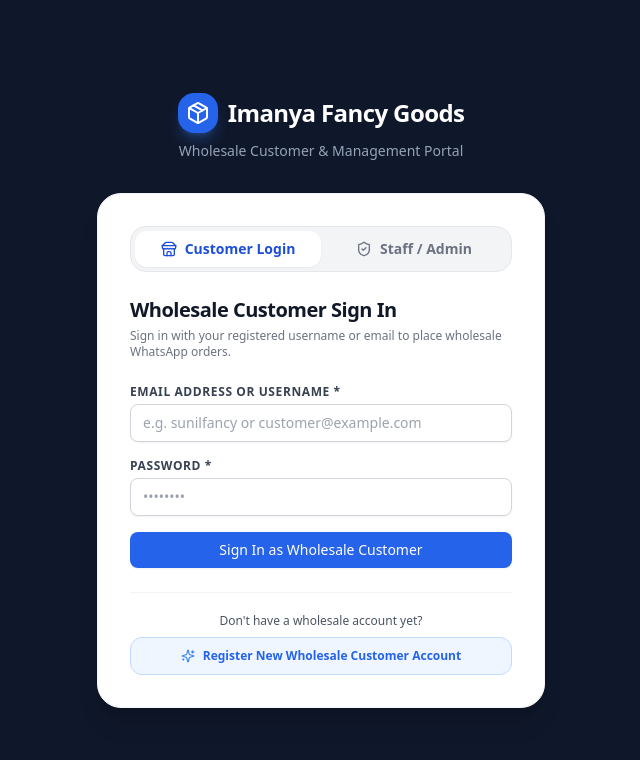
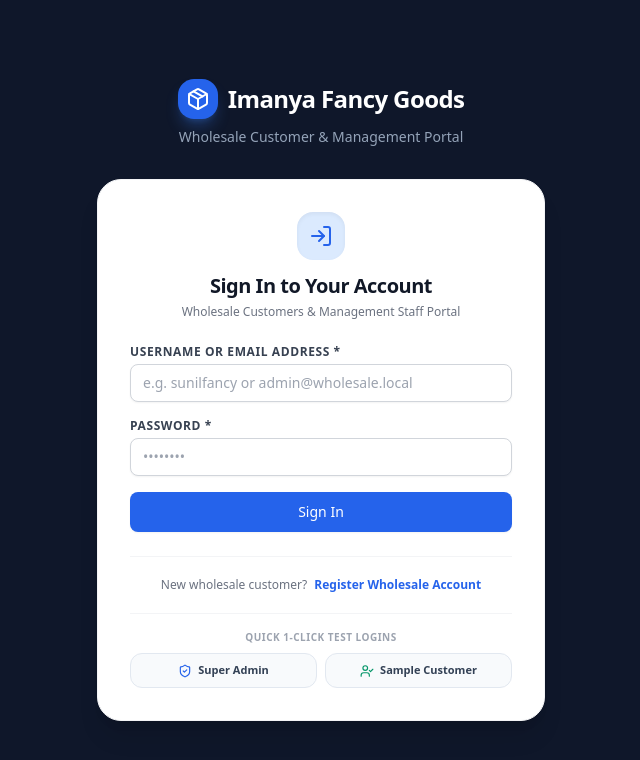
Before and after one commit to heshankanishka831-cmd/Imanya-fancy-goods, a React (Vite) app in the folder frontend/: page /login in a window 1280 px wide. Shown: the top 760 px of the page, without its empty margins (319-959 px from the left). Built offline with nearby package versions, Linux system fonts and the light colour scheme; no server answers.

Commit message:
feat: unified single login form with role redirect, RBAC staff creation, and seeded fancy goods catalog

```diff
--- a/frontend/src/components/shared/Navbar.tsx
+++ b/frontend/src/components/shared/Navbar.tsx
@@ -93,32 +93,20 @@ export const Navbar: React.FC = () => {
             )
           ) : (
             <div className="flex items-center gap-2">
-              {/* Customer Sign In */}
               <Link
-                to="/login?tab=customer"
+                to="/login"
                 className="flex items-center gap-1.5 px-3 py-1.5 rounded-xl text-xs sm:text-sm font-medium text-gray-700 hover:bg-gray-100 transition-colors border border-gray-200"
               >
                 <LogIn className="h-4 w-4 text-blue-600" />
-                <span>Customer Sign In</span>
+                <span>Sign In</span>
               </Link>
 
-              {/* Customer Register (Always Visible) */}
               <Link
                 to="/register"
                 className="flex items-center gap-1.5 px-3.5 py-1.5 rounded-xl text-xs sm:text-sm font-semibold bg-blue-600 text-white hover:bg-blue-700 shadow-xs transition-colors"
               >
                 <UserPlus className="h-4 w-4" />
                 <span>Register</span>
-              </Link>
-
-              {/* Staff / Admin Portal Link */}
-              <Link
-                to="/login?tab=admin"
-                className="hidden md:flex items-center gap-1 px-2.5 py-1.5 rounded-xl text-xs font-medium text-gray-500 hover:text-gray-800 hover:bg-gray-100 transition-colors"
-                title="Staff & Super Admin Login"
-              >
-                <ShieldCheck className="h-3.5 w-3.5 text-gray-400" />
-                <span>Staff</span>
               </Link>
             </div>
           )}
--- a/frontend/src/features/auth/LoginPage.tsx
+++ b/frontend/src/features/auth/LoginPage.tsx
@@ -1,44 +1,18 @@
-import React, { useState, useEffect } from 'react';
-import { Link, useNavigate, useSearchParams } from 'react-router-dom';
+import React, { useState } from 'react';
+import { Link, useNavigate } from 'react-router-dom';
 import { useAuth } from './AuthContext';
 import { Input } from '../../components/ui/Input';
 import { Button } from '../../components/ui/Button';
-import { AlertCircle, Store, ShieldCheck, KeyRound, Sparkles } from 'lucide-react';
+import { AlertCircle, LogIn, KeyRound, UserCheck, ShieldCheck } from 'lucide-react';
 
 export const LoginPage: React.FC = () => {
   const { login } = useAuth();
   const navigate = useNavigate();
-  const [searchParams, setSearchParams] = useSearchParams();
-
-  // Tab: 'customer' | 'admin'
-  const initialTab = searchParams.get('tab') === 'admin' ? 'admin' : 'customer';
-  const [activeTab, setActiveTab] = useState<'customer' | 'admin'>(initialTab);
 
   const [identifier, setIdentifier] = useState('');
   const [password, setPassword] = useState('');
   const [isLoading, setIsLoading] = useState(false);
   const [error, setError] = useState<string | null>(null);
-
-  useEffect(() => {
-    const tabParam = searchParams.get('tab');
-    if (tabParam === 'admin' || tabParam === 'customer') {
-      setActiveTab(tabParam);
-    }
-  }, [searchParams]);
-
-  const switchTab = (tab: 'customer' | 'admin') => {
-    setActiveTab(tab);
-    setSearchParams({ tab });
-    setError(null);
-    setIdentifier('');
-    setPassword('');
-  };
-
-  const handleFillAdmin = () => {
-    setIdentifier('admin@wholesale.local');
-    setPassword('Admin@123456');
-    setError(null);
-  };
 
   const handleSubmit = async (e: React.FormEvent) => {
     e.preventDefault();
@@ -47,6 +21,8 @@ export const LoginPage: React.FC = () => {
 
     try {
       const loggedUser = await login(identifier.trim(), password);
+      // Automatic role-based routing:
+      // Customers go to the Wholesale Storefront; Staff and Super Admins go to the Management Dashboard
       if (loggedUser.role_name === 'Customer') {
         navigate('/');
       } else {
@@ -55,53 +31,34 @@ export const LoginPage: React.FC = () => {
     } catch (err: any) {
       setError(
         err.response?.data?.error?.message ||
-          'Invalid credentials. Please verify your email/username and password.'
+          'Invalid username/email or password. Please verify your credentials.'
       );
     } finally {
       setIsLoading(false);
     }
   };
 
+  const fillAdmin = () => {
+    setIdentifier('admin@wholesale.local');
+    setPassword('Admin@123456');
+    setError(null);
+  };
+
+  const fillCustomer = () => {
+    setIdentifier('sunilfancy');
+    setPassword('Customer@123');
+    setError(null);
+  };
+
   return (
     <div>
-      {/* Tab Switcher */}
-      <div className="grid grid-cols-2 p-1 bg-gray-100 rounded-2xl mb-6 border border-gray-200">
-        <button
-          type="button"
-          onClick={() => switchTab('customer')}
-          className={`flex items-center justify-center gap-2 py-2 px-3 rounded-xl text-xs sm:text-sm font-semibold transition-all ${
-            activeTab === 'customer'
-              ? 'bg-white text-blue-700 shadow-sm'
-              : 'text-gray-500 hover:text-gray-900'
-          }`}
-        >
-          <Store className="h-4 w-4" />
-          <span>Customer Login</span>
-        </button>
-
-        <button
-          type="button"
-          onClick={() => switchTab('admin')}
-          className={`flex items-center justify-center gap-2 py-2 px-3 rounded-xl text-xs sm:text-sm font-semibold transition-all ${
-            activeTab === 'admin'
-              ? 'bg-white text-blue-700 shadow-sm'
-              : 'text-gray-500 hover:text-gray-900'
-          }`}
-        >
-          <ShieldCheck className="h-4 w-4" />
-          <span>Staff / Admin</span>
-        </button>
+      <div className="mb-6 text-center">
+        <div className="h-12 w-12 rounded-2xl bg-blue-100 text-blue-600 flex items-center justify-center mx-auto mb-3 shadow-inner">
+          <LogIn className="h-6 w-6" />
         </div>
-
-      {/* Header Info */}
-      <div className="mb-6">
-        <h3 className="text-xl font-bold text-gray-900 tracking-tight">
-          {activeTab === 'customer' ? 'Wholesale Customer Sign In' : 'Staff & Super Admin Sign In'}
-        </h3>
+        <h3 className="text-xl font-bold text-gray-900 tracking-tight">Sign In to Your Account</h3>
         <p className="text-xs text-gray-500 mt-1">
-          {activeTab === 'customer'
-            ? 'Sign in with your registered username or email to place wholesale WhatsApp orders.'
-            : 'Access the admin dashboard to manage products, staff permissions, stock, and PDF reports.'}
+          Wholesale Customers & Management Staff Portal
         </p>
       </div>
 
@@ -112,19 +69,16 @@ export const LoginPage: React.FC = () => {
         </div>
       )}
 
+      {/* Single Unified Login Form */}
       <form onSubmit={handleSubmit} className="space-y-4">
         <div>
           <Input
-            label={activeTab === 'customer' ? 'Email Address or Username *' : 'Staff Email Address *'}
+            label="Username or Email Address *"
             type="text"
             required
             value={identifier}
             onChange={(e) => setIdentifier(e.target.value)}
-            placeholder={
-              activeTab === 'customer'
-                ? 'e.g. sunilfancy or customer@example.com'
-                : 'admin@wholesale.local'
-            }
+            placeholder="e.g. sunilfancy or admin@wholesale.local"
           />
         </div>
 
@@ -139,45 +93,45 @@ export const LoginPage: React.FC = () => {
           />
         </div>
 
-        <Button type="submit" isLoading={isLoading} className="w-full mt-2">
-          {activeTab === 'customer' ? 'Sign In as Wholesale Customer' : 'Sign In to Admin Portal'}
+        <Button type="submit" isLoading={isLoading} className="w-full mt-2 py-2.5">
+          Sign In
         </Button>
       </form>
 
-      {/* Wholesale Customer Help / Register Link */}
-      {activeTab === 'customer' ? (
+      {/* Register Customer Link */}
       <div className="mt-6 pt-5 border-t border-gray-100 text-center">
-          <p className="text-xs text-gray-600 mb-2">Don't have a wholesale account yet?</p>
-          <Link
-            to="/register"
-            className="inline-flex items-center justify-center gap-2 w-full py-2.5 px-4 rounded-xl text-xs font-bold text-blue-600 bg-blue-50 hover:bg-blue-100 border border-blue-200 transition-colors"
-          >
-            <Sparkles className="h-3.5 w-3.5 text-blue-500" />
-            <span>Register New Wholesale Customer Account</span>
+        <p className="text-xs text-gray-500">
+          New wholesale customer?{' '}
+          <Link to="/register" className="text-blue-600 hover:text-blue-700 font-bold ml-1">
+            Register Wholesale Account
           </Link>
+        </p>
       </div>
-      ) : (
-        /* Staff / Super Admin Quick Autofill */
-        <div className="mt-6 pt-5 border-t border-gray-100">
-          <div className="flex items-center justify-between mb-2">
-            <span className="text-[11px] font-bold text-gray-400 uppercase tracking-wider">
-              Default Super Admin
+
+      {/* Quick Testing Shortcuts */}
+      <div className="mt-5 pt-4 border-t border-gray-100">
+        <span className="text-[10px] font-bold text-gray-400 uppercase tracking-wider block text-center mb-2">
+          Quick 1-Click Test Logins
         </span>
+        <div className="grid grid-cols-2 gap-2">
           <button
             type="button"
-              onClick={handleFillAdmin}
-              className="text-xs text-blue-600 hover:text-blue-700 font-semibold flex items-center gap-1"
+            onClick={fillAdmin}
+            className="flex items-center justify-center gap-1.5 p-2 bg-slate-50 hover:bg-slate-100 border border-slate-200 rounded-xl text-[11px] font-semibold text-slate-700 transition-colors"
           >
-              <KeyRound className="h-3 w-3" />
-              <span>1-Click Auto-Fill</span>
+            <ShieldCheck className="h-3.5 w-3.5 text-blue-600" />
+            <span>Super Admin</span>
+          </button>
+          <button
+            type="button"
+            onClick={fillCustomer}
+            className="flex items-center justify-center gap-1.5 p-2 bg-slate-50 hover:bg-slate-100 border border-slate-200 rounded-xl text-[11px] font-semibold text-slate-700 transition-colors"
+          >
+            <UserCheck className="h-3.5 w-3.5 text-emerald-600" />
+            <span>Sample Customer</span>
           </button>
         </div>
-          <div className="bg-slate-50 p-3 rounded-xl border border-slate-200/70 text-xs text-slate-700 font-mono">
-            <p><span className="text-slate-400">Email:</span> admin@wholesale.local</p>
-            <p><span className="text-slate-400">Pass:</span> Admin@123456</p>
       </div>
-        </div>
-      )}
     </div>
   );
 };
--- a/frontend/src/features/storefront/StorefrontPage.tsx
+++ b/frontend/src/features/storefront/StorefrontPage.tsx
@@ -90,18 +90,11 @@ export const StorefrontPage: React.FC = () => {
                 <span>Register Wholesale Account</span>
               </Link>
               <Link
-                to="/login?tab=customer"
+                to="/login"
                 className="inline-flex items-center gap-2 px-5 py-2.5 rounded-xl bg-blue-600/80 hover:bg-blue-600 text-white font-semibold text-sm border border-blue-400/40 backdrop-blur-sm transition-all"
               >
                 <LogIn className="h-4 w-4" />
-                <span>Customer Sign In</span>
-              </Link>
-              <Link
-                to="/login?tab=admin"
-                className="inline-flex items-center gap-1.5 px-3.5 py-2.5 rounded-xl bg-black/20 hover:bg-black/30 text-blue-200 text-xs font-medium border border-white/10 transition-all"
-              >
-                <ShieldCheck className="h-3.5 w-3.5 text-blue-300" />
-                <span>Staff Portal</span>
+                <span>Sign In to Account</span>
               </Link>
             </div>
           ) : user?.role_name === 'Customer' ? (
--- a/frontend/src/features/users/UserModal.tsx
+++ b/frontend/src/features/users/UserModal.tsx
@@ -1,9 +1,10 @@
-import React, { useState } from 'react';
+import React, { useState, useEffect } from 'react';
 import { Modal } from '../../components/ui/Modal';
 import { Input } from '../../components/ui/Input';
 import { Button } from '../../components/ui/Button';
 import { adminApi } from '../../services/endpoints';
 import { Role } from '../../types';
+import { ShieldCheck, Info } from 'lucide-react';
 
 interface UserModalProps {
   isOpen: boolean;
@@ -18,21 +19,40 @@ export const UserModal: React.FC<UserModalProps> = ({
   onSuccess,
   roles,
 }) => {
+  // Only show staff roles for staff creation (exclude Customer)
+  const staffRoles = roles.filter((r) => r.name !== 'Customer');
+
   const [formData, setFormData] = useState({
-    role_id: roles[0]?.id || 1,
+    role_id: 1,
     username: '',
     email: '',
     password: '',
     first_name: '',
     last_name: '',
   });
+
   const [isLoading, setIsLoading] = useState(false);
   const [error, setError] = useState<string | null>(null);
+
+  useEffect(() => {
+    if (staffRoles.length > 0 && (!formData.role_id || formData.role_id === 1)) {
+      setFormData((prev) => ({
+        ...prev,
+        role_id: staffRoles[0].id,
+      }));
+    }
+  }, [roles, isOpen]);
 
   const handleSubmit = async (e: React.FormEvent) => {
     e.preventDefault();
     setIsLoading(true);
     setError(null);
+
+    if (formData.password.length < 8) {
+      setError('Password must be at least 8 characters long.');
+      setIsLoading(false);
+      return;
+    }
 
     try {
       await adminApi.createUser({
@@ -41,6 +61,15 @@ export const UserModal: React.FC<UserModalProps> = ({
       });
       onSuccess();
       onClose();
+      // Reset form
+      setFormData({
+        role_id: staffRoles[0]?.id || 1,
+        username: '',
+        email: '',
+        password: '',
+        first_name: '',
+        last_name: '',
+      });
     } catch (err: any) {
       setError(err.response?.data?.error?.message || 'Failed to create staff account');
     } finally {
@@ -48,8 +77,23 @@ export const UserModal: React.FC<UserModalProps> = ({
     }
   };
 
+  const getRoleDescription = (roleId: number) => {
+    const selected = roles.find((r) => r.id === roleId);
+    if (!selected) return null;
+    switch (selected.name) {
+      case 'Super Administrator':
+        return 'Full unrestricted access across all modules: products, inventory, customer orders, staff management, audit trails, and weekly/monthly PDF sales reports.';
+      case 'Inventory Manager':
+        return 'Operational access to products, categories, suppliers, purchase orders, goods receipts, and live inventory stock adjustments.';
+      case 'Order Manager':
+        return 'Operational access to customer accounts, customer orders, wholesale order status updates, and sales reports.';
+      default:
+        return selected.description;
+    }
+  };
+
   return (
-    <Modal isOpen={isOpen} onClose={onClose} title="Create Staff Account" maxWidth="md">
+    <Modal isOpen={isOpen} onClose={onClose} title="Add New Staff Member" maxWidth="md">
       <form onSubmit={handleSubmit} className="space-y-4">
         {error && (
           <div className="p-3 bg-rose-50 border border-rose-200 text-rose-700 text-xs rounded-xl font-medium">
@@ -63,14 +107,14 @@ export const UserModal: React.FC<UserModalProps> = ({
             required
             value={formData.first_name}
             onChange={(e) => setFormData({ ...formData, first_name: e.target.value })}
-            placeholder="John"
+            placeholder="Kamal"
           />
           <Input
             label="Last Name *"
             required
             value={formData.last_name}
             onChange={(e) => setFormData({ ...formData, last_name: e.target.value })}
-            placeholder="Doe"
+            placeholder="Silva"
           />
         </div>
 
@@ -79,16 +123,16 @@ export const UserModal: React.FC<UserModalProps> = ({
           required
           value={formData.username}
           onChange={(e) => setFormData({ ...formData, username: e.target.value })}
-          placeholder="johndoe"
+          placeholder="kamalsilva"
         />
 
         <Input
-          label="Email Address *"
+          label="Staff Email Address *"
           type="email"
           required
           value={formData.email}
           onChange={(e) => setFormData({ ...formData, email: e.target.value })}
-          placeholder="johndoe@wholesale.local"
+          placeholder="kamal@wholesale.local"
         />
 
         <Input
@@ -100,21 +144,29 @@ export const UserModal: React.FC<UserModalProps> = ({
           placeholder="Minimum 8 characters"
         />
 
+        {/* Role Selector with RBAC Explanation */}
         <div>
-          <label className="block text-xs font-semibold uppercase tracking-wider text-gray-700 mb-1">
-            System Role *
+          <label className="block text-xs font-semibold uppercase tracking-wider text-gray-700 mb-1.5 flex items-center gap-1.5">
+            <ShieldCheck className="h-3.5 w-3.5 text-blue-600" />
+            <span>Staff Role & Access Level *</span>
           </label>
           <select
             value={formData.role_id}
             onChange={(e) => setFormData({ ...formData, role_id: Number(e.target.value) })}
-            className="w-full rounded-lg border border-gray-300 p-2 text-sm text-gray-900 focus:outline-none focus:ring-2 focus:ring-blue-500 bg-white"
+            className="w-full rounded-xl border border-gray-300 p-2.5 text-sm text-gray-900 focus:outline-none focus:ring-2 focus:ring-blue-500 bg-white"
           >
-            {roles.map((r) => (
+            {staffRoles.map((r) => (
               <option key={r.id} value={r.id}>
                 {r.name}
               </option>
             ))}
           </select>
+
+          {/* Role Access Description Box */}
+          <div className="mt-2 p-2.5 bg-blue-50/70 border border-blue-100 rounded-xl text-xs text-blue-900 flex items-start gap-2">
+            <Info className="h-4 w-4 text-blue-600 shrink-0 mt-0.5" />
+            <p className="leading-relaxed">{getRoleDescription(Number(formData.role_id))}</p>
+          </div>
         </div>
 
         <div className="pt-3 border-t border-gray-100 flex justify-end gap-3">
@@ -122,7 +174,7 @@ export const UserModal: React.FC<UserModalProps> = ({
             Cancel
           </Button>
           <Button type="submit" isLoading={isLoading}>
-            Create User
+            Create Staff Member
           </Button>
         </div>
       </form>
```
Also changed, not shown: frontend/src/features/users/UserListPage.tsx (+11 -1 lines). Lines whose indentation alone changed are shown as unchanged.
